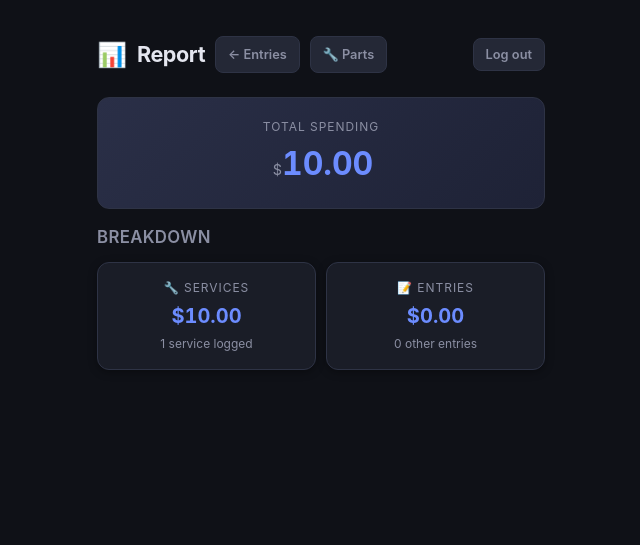
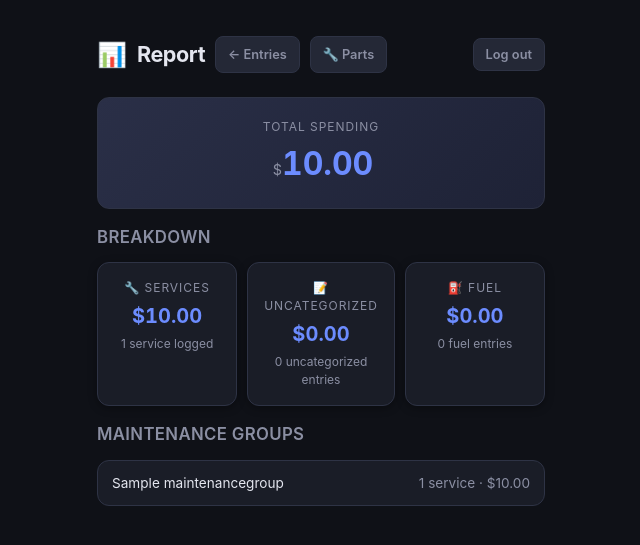
Before and after one commit to LGsus20/odotracker, a Django app: page /report/ in a window 1280 px wide. Shown: the top 545 px of the page, without its empty margins (319-959 px from the left). Run offline with Django 5.2, Linux system fonts and the light colour scheme; a user stored in the database is signed in; tables that the repository leaves empty hold one stand-in row (values such as "Sample post"); parts of the project's set-up code (start-up, migrations or seed data) failed here and were passed over.

Commit message:
Added fuel category for reports and improved reports

```diff
--- a/tracker/forms.py
+++ b/tracker/forms.py
@@ -16,7 +16,7 @@ class EntryForm(forms.ModelForm):
 
     class Meta:
         model = MaintenanceEntry
-        fields = ['name', 'kilometers', 'cost', 'date', 'reason']
+        fields = ['name', 'kilometers', 'cost', 'category', 'date', 'reason']
         widgets = {
             'kilometers': forms.NumberInput(attrs={'inputmode': 'numeric'}),
             'cost': forms.NumberInput(attrs={'step': '0.01', 'min': '0'}),
--- a/tracker/static/styles.css
+++ b/tracker/static/styles.css
@@ -272,9 +272,7 @@ input[type="number"]{-moz-appearance:textfield}
 .entry-name{
   font-weight:600;
   font-size:.95rem;
-  white-space:nowrap;
-  overflow:hidden;
-  text-overflow:ellipsis;
+  overflow-wrap:anywhere;
 }
 .entry-meta{
   display:flex;
@@ -284,6 +282,7 @@ input[type="number"]{-moz-appearance:textfield}
   font-size:.8rem;
   color:var(--text-dim);
 }
+.entry-meta span{min-width:0;overflow-wrap:anywhere}
 
 .entry-actions{flex-shrink:0}
 
@@ -480,6 +479,10 @@ input[type="number"]{-moz-appearance:textfield}
   justify-content:space-between;
   gap:10px;
 }
+.part-head>div{
+  flex:1;
+  min-width:0;
+}
 .part-head .entry-name{
   flex:1;
   min-width:0;
@@ -594,7 +597,7 @@ input[type="number"]{-moz-appearance:textfield}
 /* ---------- Report page ---------- */
 .stat-grid{
   display:grid;
-  grid-template-columns:1fr 1fr;
+  grid-template-columns:repeat(3,1fr);
   gap:10px;
   margin-bottom:16px;
 }
@@ -617,3 +620,27 @@ input[type="number"]{-moz-appearance:textfield}
   font-size:.75rem;
   color:var(--text-dim);
 }
+.report-breakdown{
+  display:flex;
+  flex-direction:column;
+  gap:8px;
+  margin-bottom:16px;
+}
+.report-breakdown-row{
+  display:flex;
+  justify-content:space-between;
+  gap:12px;
+  padding:12px 14px;
+  background:var(--surface);
+  border:1px solid var(--border);
+  border-radius:var(--radius);
+  font-size:.85rem;
+}
+.report-breakdown-row span:last-child{
+  color:var(--text-dim);
+  text-align:right;
+  white-space:nowrap;
+}
+@media (max-width:420px){
+  .stat-grid{grid-template-columns:1fr}
+}
--- a/tracker/templates/tracker/report.html
+++ b/tracker/templates/tracker/report.html
@@ -31,15 +31,34 @@
       </div>
     </div>
     <div class="stat-card">
-      <div class="odo-label">📝 Entries</div>
+      <div class="odo-label">📝 Uncategorized</div>
       <div class="stat-value">${{ entries_total|floatformat:"2"|intcomma }}</div>
       <div class="stat-hint">
-        {{ entries_count }} other entr{{ entries_count|pluralize:"y,ies" }}
+        {{ entries_count }} uncategorized entr{{ entries_count|pluralize:"y,ies" }}
+      </div>
+    </div>
+    <div class="stat-card">
+      <div class="odo-label">⛽ Fuel</div>
+      <div class="stat-value">${{ fuel_total|floatformat:"2"|intcomma }}</div>
+      <div class="stat-hint">
+        {{ fuel_count }} fuel entr{{ fuel_count|pluralize:"y,ies" }}
       </div>
     </div>
   </div>
 
-  {% if not services_count and not entries_count %}
+  {% if group_breakdown %}
+    <h2>Maintenance Groups</h2>
+    <div class="report-breakdown">
+      {% for group in group_breakdown %}
+        <div class="report-breakdown-row">
+          <span>{{ group.name }}</span>
+          <span>{{ group.count }} service{{ group.count|pluralize }} · ${{ group.total|floatformat:"2"|intcomma }}</span>
+        </div>
+      {% endfor %}
+    </div>
+  {% endif %}
+
+  {% if not services_count and not entries_count and not fuel_count %}
     <div class="empty-state">
       <div class="empty-icon">💸</div>
       <p>No spending recorded yet.<br>Add entries or log services to see your totals.</p>
--- a/tracker/views.py
+++ b/tracker/views.py
@@ -9,7 +9,7 @@ from django.contrib.auth.decorators import login_required
 from django.core.management import call_command
 from django.core.management.base import CommandError
 from django.db import transaction
-from django.db.models import Prefetch, Sum
+from django.db.models import Count, Prefetch, Sum
 from django.http import HttpResponse
 from django.utils import timezone
 from django.shortcuts import render, redirect, get_object_or_404
@@ -209,17 +209,38 @@ def delete_service(request, pk):
 
 @login_required
 def report(request):
-    """Spending overview: logged services (part-linked entries) vs. the rest."""
+    """Spending overview grouped by maintenance group and entry category."""
     entries = MaintenanceEntry.objects.all()
     service_entries = entries.filter(servicerecord__isnull=False)
-    other_entries = entries.filter(servicerecord__isnull=True)
+    fuel_entries = entries.filter(
+        servicerecord__isnull=True,
+        category=MaintenanceEntry.CATEGORY_FUEL,
+    )
+    other_entries = entries.filter(servicerecord__isnull=True, category__isnull=True)
     services_total = service_entries.aggregate(total=Sum('cost'))['total'] or Decimal('0')
+    fuel_total = fuel_entries.aggregate(total=Sum('cost'))['total'] or Decimal('0')
     entries_total = other_entries.aggregate(total=Sum('cost'))['total'] or Decimal('0')
+    group_rows = service_entries.values(
+        'servicerecord__part__group__name'
+    ).annotate(total=Sum('cost'), count=Count('pk')).order_by(
+        'servicerecord__part__group__name'
+    )
+    group_breakdown = [
+        {
+            'name': row['servicerecord__part__group__name'] or 'Ungrouped services',
+            'total': row['total'],
+            'count': row['count'],
+        }
+        for row in group_rows
+    ]
 
     return render(request, 'tracker/report.html', {
-        'grand_total': services_total + entries_total,
+        'grand_total': services_total + fuel_total + entries_total,
         'services_total': services_total,
         'services_count': service_entries.count(),
+        'group_breakdown': group_breakdown,
+        'fuel_total': fuel_total,
+        'fuel_count': fuel_entries.count(),
         'entries_total': entries_total,
         'entries_count': other_entries.count(),
     })
@@ -284,6 +305,10 @@ def _import_sort_key(obj):
 
 def _import_defaults(label, fields):
     """Map a fixture's fields to model defaults for update_or_create."""
+    if label == 'tracker.maintenancegroup':
+        return {
+            'name': fields.get('name', ''),
+        }
     if label == 'tracker.part':
         return {
             'name': fields.get('name', ''),
```
Also changed, not shown: tracker/models.py (+12 -0 lines), tracker/templates/tracker/index.html (+7 -1 lines), tracker/tests.py (+56 -0 lines), tracker/migrations/0006_maintenanceentry_category.py (added).
